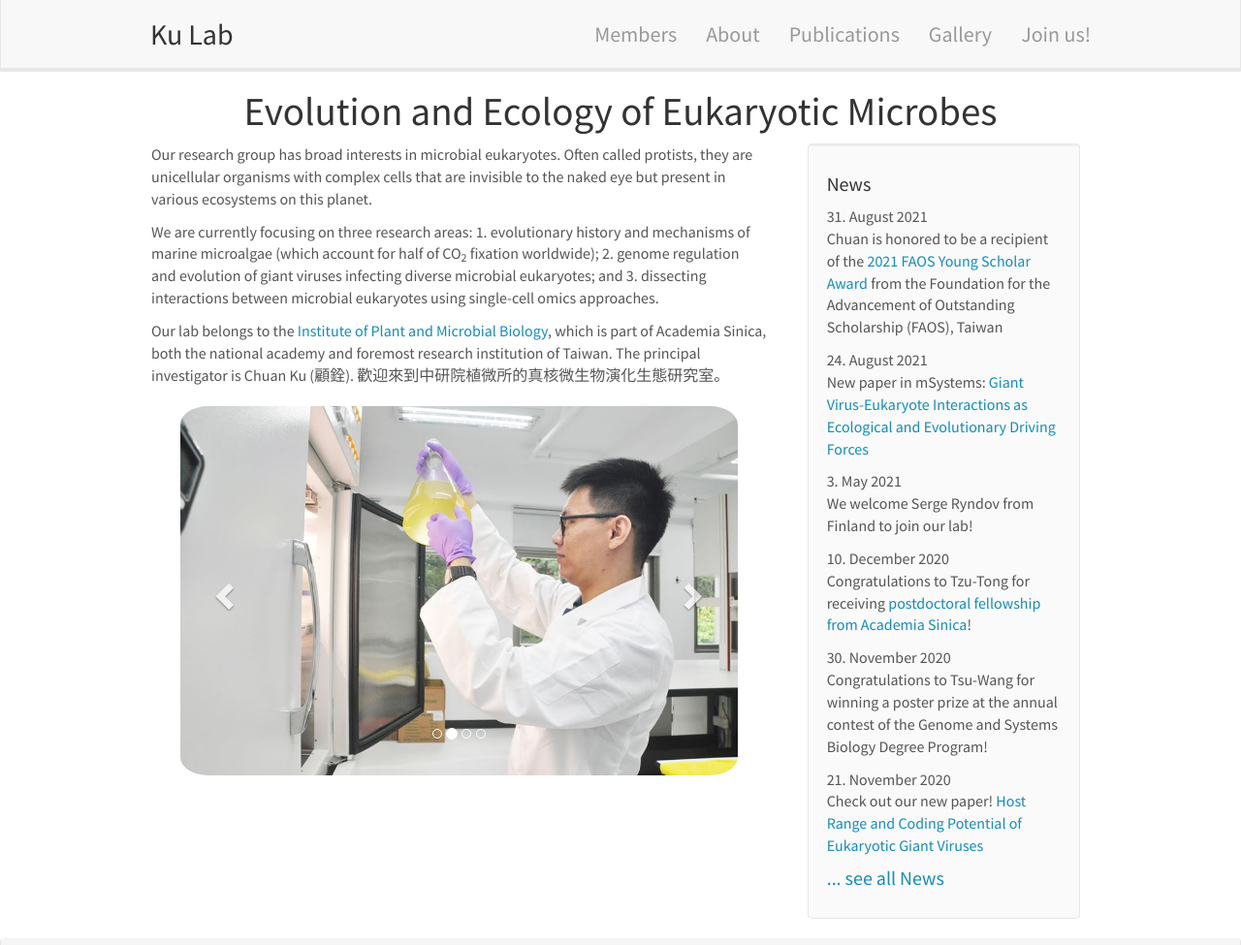
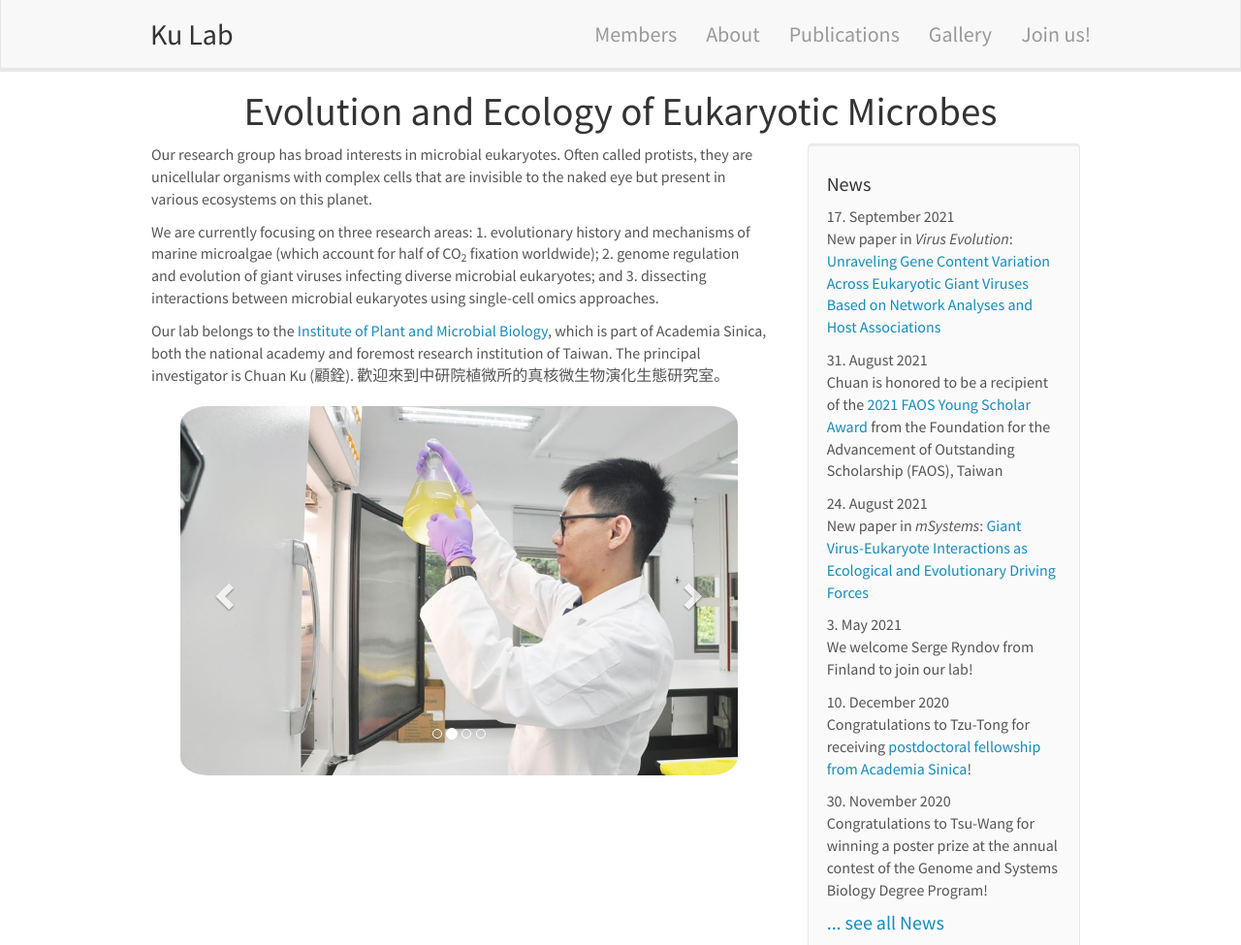
Before and after one commit to tzutongkao/Kao_Lab, a Jekyll site: the page built from _pages/home.md, in a window 1280 px wide and 1400 px high, cut to the strip 0-975 px from the top of the window. Shown: the whole strip at 97% size. Built offline with Jekyll 4.4.1, drawn with Linux system fonts in a browser that asks for light colours; nearby versions of some CDN libraries.

Commit message:
Update news.yml

```diff
--- a/_data/news.yml
+++ b/_data/news.yml
@@ -1,9 +1,11 @@
+- date: 17. September 2021
+  headline: "New paper in <i>Virus Evolution</i>: <a href='https://doi.org/10.1093/ve/veab081'>Unraveling Gene Content Variation Across Eukaryotic Giant Viruses Based on Network Analyses and Host Associations</a>"
+
 - date: 31. August 2021
   headline: "Chuan is honored to be a recipient of the <a href='https://www.faos.org.tw/News/news_202.html'>2021 FAOS Young Scholar Award</a> from the Foundation for the Advancement of Outstanding Scholarship (FAOS), Taiwan"
 
-
 - date: 24. August 2021
-  headline: "New paper in mSystems: <a href='https://journals.asm.org/doi/10.1128/mSystems.00737-21'>Giant Virus-Eukaryote Interactions as Ecological and Evolutionary Driving Forces</a>"
+  headline: "New paper in <i>mSystems</i>: <a href='https://journals.asm.org/doi/10.1128/mSystems.00737-21'>Giant Virus-Eukaryote Interactions as Ecological and Evolutionary Driving Forces</a>"
 
 - date: 3. May 2021
   headline: "We welcome Serge Ryndov from Finland to join our lab!"
```
